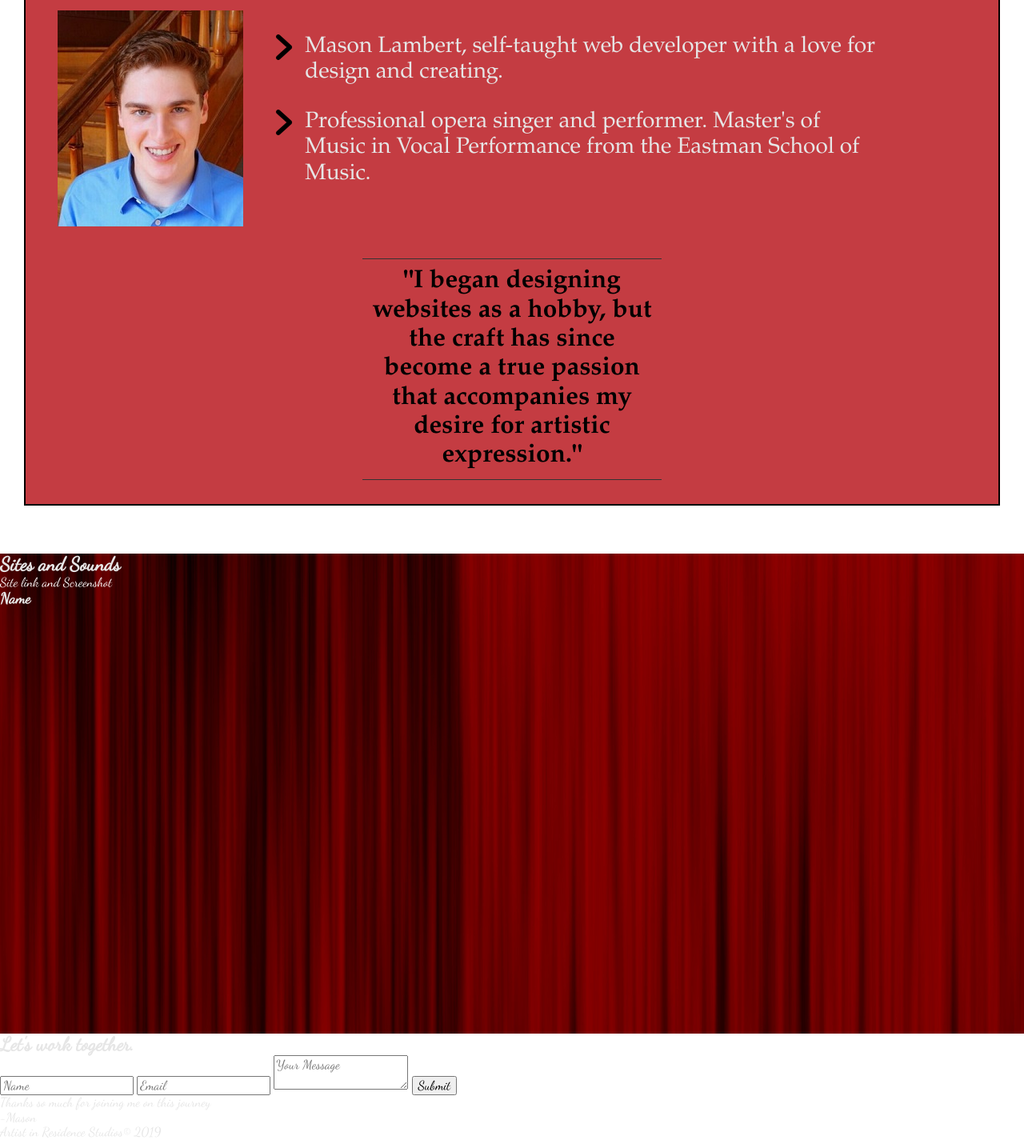
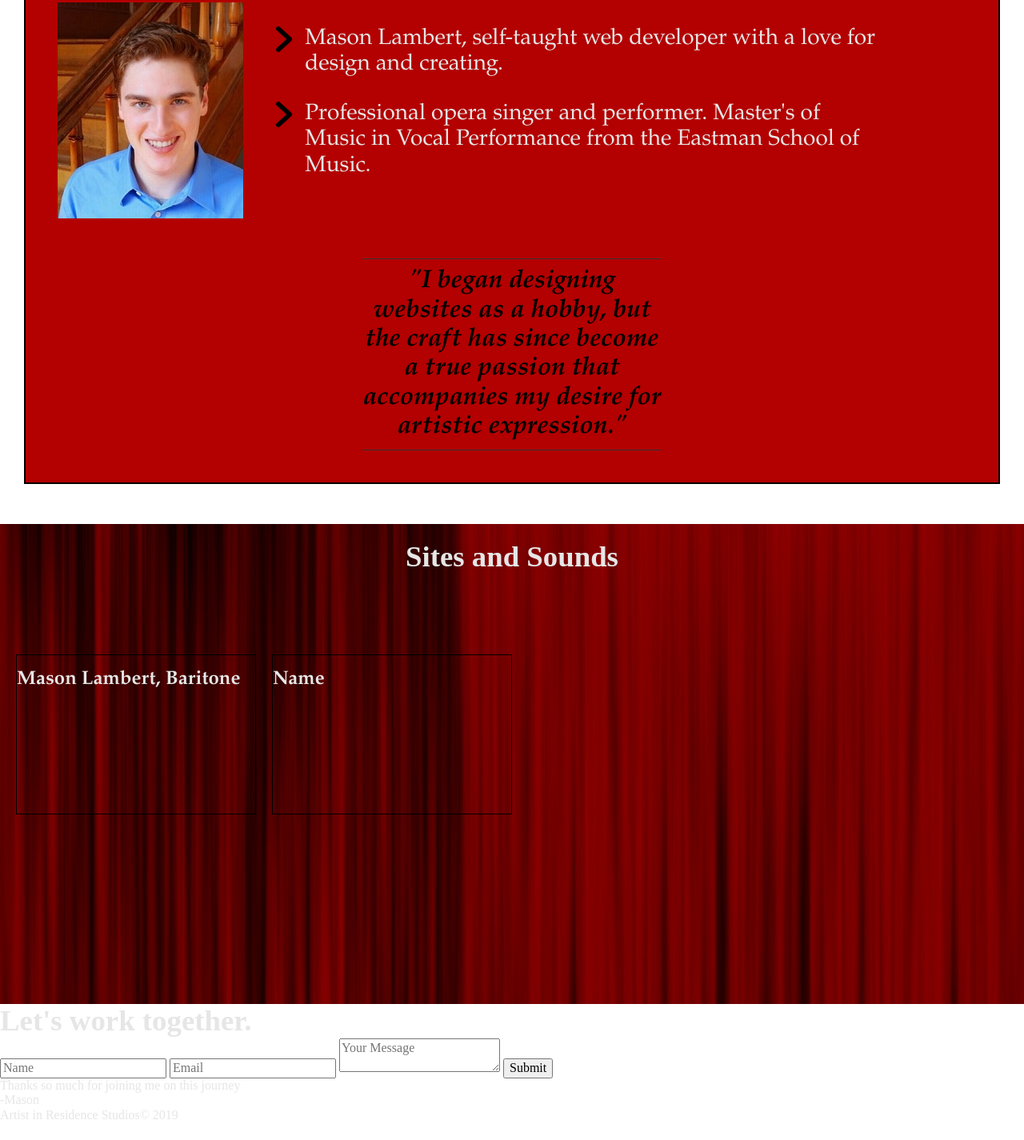
Before and after one commit to artist-in-residence/artist-portfolio, a website: page app/index.html in a window 1280 px wide. Shown: the part 922-2347 px from the top of the page at 80% size. After the commit the page ends 2325 px from the top, so only its background shows below. Drawn offline with Linux system fonts and the light colour scheme.

Commit message:
Styling Portfolio section

```diff
--- a/app/css/base/_global.css
+++ b/app/css/base/_global.css
@@ -8,7 +8,7 @@ body {
   margin: 0;
   color: #e6e6e6;
   background-color: #FFF;
-  font-family: 'Dancing Script', cursive;
+  font-family: 'Dancing Script', sans-serif cursive;
 	font-size: 1rem;
 }
 
@@ -23,6 +23,19 @@ ul {
 
 li {
 	list-style: none;
+}
+
+//font-sizes
+h1 {
+	font-size: 3.2rem;
+}
+
+h2 {
+	font-size: 2.3rem;
+}
+
+h3{
+	font-size: 1.5rem;
 }
 
 
--- a/app/css/base/_variables.css
+++ b/app/css/base/_variables.css
@@ -1,2 +1 @@
-$mainRed: #c43c42;
-$grayText: #666;
+$mainRed: #b30000;
--- a/app/css/modules/_about-section.css
+++ b/app/css/modules/_about-section.css
@@ -1,7 +1,7 @@
 .about-section {
   font-family: Garamond,Baskerville,Baskerville Old Face,Hoefler Text,Times New Roman,serif;
   background-color: #FFF;
-  padding: 40px 10px;
+  padding: 30px 10px;
 &__section-title {
   font-size: 1.75rem;
   background-color: $mainRed;
@@ -59,6 +59,6 @@ padding-right: 10px;
   border-top: 1px solid #333333;
   border-bottom: 1px solid #333333;
   padding: 10px 0;
-  margin: 10px;
+  margin: 20px;
   }
 }
--- a/app/css/modules/_btn.css
+++ b/app/css/modules/_btn.css
@@ -4,7 +4,7 @@
   font-size: 1.75rem;
   box-shadow:  0 1px 3px 1px black;
   border-radius: 10px;
-  background-color: #c43c42;
+  background-color: $mainRed;
   transition: all 1s;
 
   &--light {
@@ -13,6 +13,6 @@
 }
 
 .btn:hover {
-  background-color: #9d2f34;
+  background-color: #e60000;
   color: #cccccc;
 }
--- a/app/css/modules/_large-hero.css
+++ b/app/css/modules/_large-hero.css
@@ -32,7 +32,7 @@
   text-align: center;
 }
   &__title--red {
-    color: #c43c42;
+    color: $mainRed;
     font-weight: 900;
   }
 
--- a/app/css/modules/_portfolio.css
+++ b/app/css/modules/_portfolio.css
@@ -1,4 +1,20 @@
 .portfolio {
   background-image: url(images/curtain-background.png);
   height: 600px;
+
+&__title {
+  text-align: center;
 }
+
+&__pages {
+  font-family: Garamond,Baskerville,Baskerville Old Face,Hoefler Text,Times New Roman,serif;
+  height: 400px;
+}
+&__page-container {
+  margin-right: 20px;
+  box-sizing: border-box;
+  border: 1px solid black;
+  width: 300px;
+  height: 200px;
+  }
+}
--- a/app/index.html
+++ b/app/index.html
@@ -53,7 +53,7 @@
     </ul>
       </div>
   <div class="about-section__block-quote flex--wrap">
-  <p class="about-section__block-quote-text">"I began designing websites as a hobby, but the craft has since become a true passion that accompanies my desire for artistic expression."</p>
+  <p class="about-section__block-quote-text"><i>"I began designing websites as a hobby, but the craft has since become a true passion that accompanies my desire for artistic expression."</i></p>
   </div>
   </div>
 <!--  <div class="about-section__section-content">
@@ -77,15 +77,22 @@
 </div>
 
 <div class="portfolio">
-  <h2>Sites and Sounds</h2>
-    <div class="portfolio__pages">
+  <div class="content-area">
+    <h2 class="portfolio__title">Sites and Sounds</h2>
 
-      <div class="portfolio__pages--link">
-      <a>Site link and Screenshot</a>
-      <h3>Name</h3>
+      <div class="portfolio__pages flex--wrap flex--align-center">
+        <div class="portfolio__page-container">
+        <a href="#"><img class="portfolio__screenshot" src="" /></a>
+        <h3 class="portfolio__pages--title">Mason Lambert, Baritone</h3>
+        </div>
+
+        <div class="portfolio__page-container">
+        <a href="#"><img class="portfolio__screenshot" src="" /></a>
+        <h3>Name</h3>
+        </div>
+
       </div>
-
-    </div>
+  </div>
 </div>
 
 <div class="contact">
--- a/app/styles.css
+++ b/app/styles.css
@@ -359,7 +359,7 @@ body {
   margin: 0;
   color: #e6e6e6;
   background-color: #FFF;
-  font-family: 'Dancing Script', cursive;
+  font-family: 'Dancing Script', sans-serif cursive;
 	font-size: 1rem;
 }
 
@@ -374,6 +374,19 @@ ul {
 
 li {
 	list-style: none;
+}
+
+//font-sizes
+h1 {
+	font-size: 3.2rem;
+}
+
+h2 {
+	font-size: 2.3rem;
+}
+
+h3{
+	font-size: 1.5rem;
 }
 
 .content-area {
@@ -449,7 +462,7 @@ li {
 }
 
 .large-hero__title--red {
-    color: #c43c42;
+    color: #b30000;
     font-weight: 900;
   }
 
@@ -470,7 +483,7 @@ li {
   font-size: 1.75rem;
   box-shadow:  0 1px 3px 1px black;
   border-radius: 10px;
-  background-color: #c43c42;
+  background-color: #b30000;
   transition: all 1s;
 }
 
@@ -479,7 +492,7 @@ li {
   }
 
 .btn:hover {
-  background-color: #9d2f34;
+  background-color: #e60000;
   color: #cccccc;
 }
 
@@ -505,12 +518,12 @@ width: 25%;
 .about-section {
   font-family: Garamond,Baskerville,Baskerville Old Face,Hoefler Text,Times New Roman,serif;
   background-color: #FFF;
-  padding: 40px 10px;
+  padding: 30px 10px;
 }
 
 .about-section__section-title {
   font-size: 1.75rem;
-  background-color: #c43c42;
+  background-color: #b30000;
   width: 150px;
   padding: 10px 0;
   margin: 0;
@@ -523,7 +536,7 @@ width: 25%;
 .about-section__section-content {
   padding: 20px 40px;
   font-size: 1.75rem;
-  background-color: #c43c42;
+  background-color: #b30000;
   border: 2px solid #000;
   }
 
@@ -566,10 +579,27 @@ padding-right: 10px;
   border-top: 1px solid #333333;
   border-bottom: 1px solid #333333;
   padding: 10px 0;
-  margin: 10px;
+  margin: 20px;
   }
 
 .portfolio {
   background-image: url(images/curtain-background.png);
   height: 600px;
 }
+
+.portfolio__title {
+  text-align: center;
+}
+
+.portfolio__pages {
+  font-family: Garamond,Baskerville,Baskerville Old Face,Hoefler Text,Times New Roman,serif;
+  height: 400px;
+}
+
+.portfolio__page-container {
+  margin-right: 20px;
+  box-sizing: border-box;
+  border: 1px solid black;
+  width: 300px;
+  height: 200px;
+  }
```
Also changed, not shown: app/images/logo 2.png (added), app/images/logo.png.
